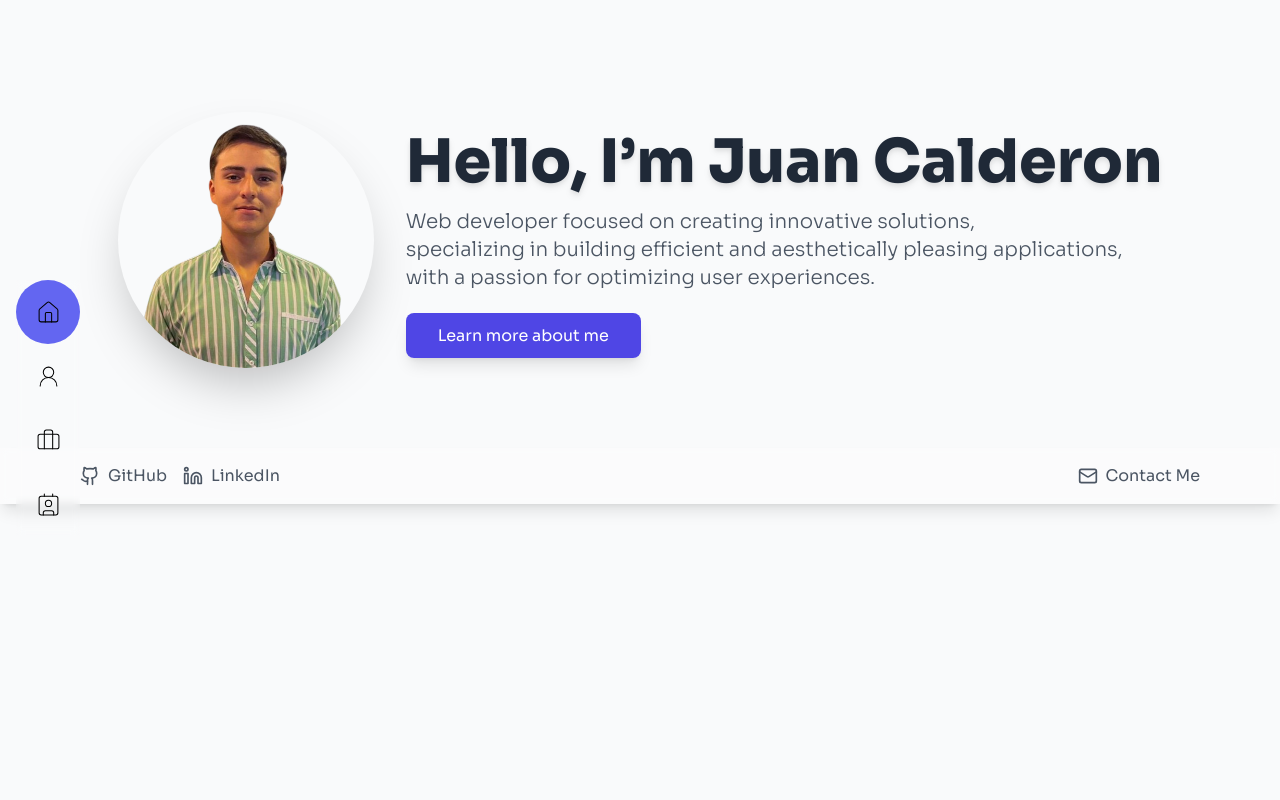
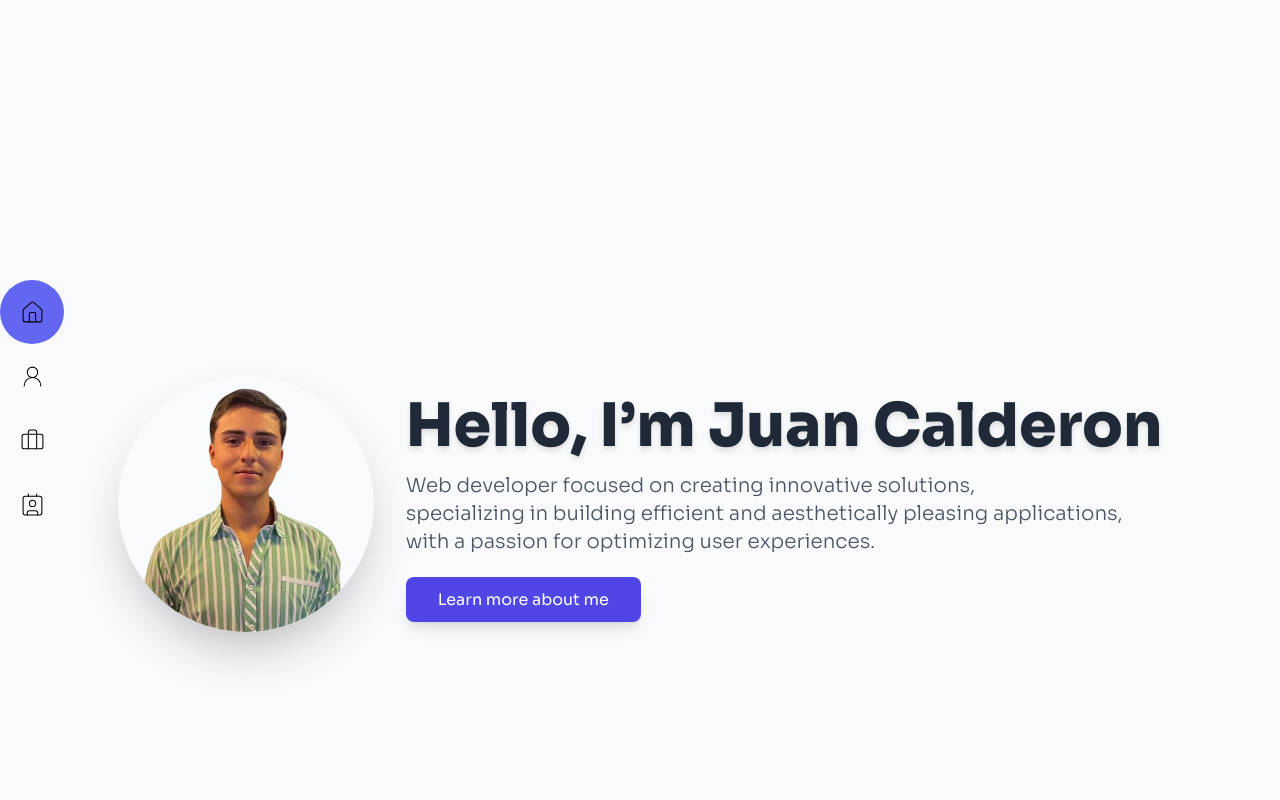
Before and after one commit to JuanCalderon2005/InteractivePortfolio, a Next.js app: page / in a window 1280 px wide. Shown: the top 800 px of the page. Built offline with nearby package versions, Linux system fonts and the light colour scheme.

Commit message:
Refactor NavBar component to add sticky behavior on scroll

```diff
--- a/src/app/components/NavBar.tsx
+++ b/src/app/components/NavBar.tsx
@@ -1,33 +1,43 @@
 'use client'
-import React, { useState } from 'react'
-import { itemsNavbar } from '../../../data'
-import Link from 'next/link'
-import { usePathname } from 'next/navigation'
-import { MotionTransition } from './transition-component'
-import { HiMenu, HiX } from 'react-icons/hi'
+import React, { useState, useEffect } from 'react';
+import { itemsNavbar } from '../../../data';
+import Link from 'next/link';
+import { usePathname } from 'next/navigation';
+import { MotionTransition } from './transition-component';
 
-const NavBar = () => {
-    const [menuOpen, setMenuOpen] = useState(false)
-    const pathname = usePathname()
+interface NavbarItem {
+    id: number;
+    link: string;
+    icon: React.ReactNode;
+}
 
-    const toggleMenu = () => {
-        setMenuOpen(!menuOpen)
-    }
+const NavBar: React.FC = () => {
+    const pathname = usePathname();
+    const [isSticky, setIsSticky] = useState(false);
+
+    useEffect(() => {
+        const handleScroll = () => {
+            const windowScrollY = window.scrollY;
+            const threshold = 50; // Ajusta este valor según tu diseño
+            setIsSticky(windowScrollY > threshold);
+        };
+
+        window.addEventListener('scroll', handleScroll);
+
+        return () => window.removeEventListener('scroll', handleScroll);
+    }, []);
 
     return (
-        <MotionTransition position='right' className="fixed z-40 flex flex-col md:flex-row items-center justify-center h-auto md:h-full w-full md:w-auto md:ml-4 top-0 md:top-2 p-2 md:p-0 bg-transparent">
-            <button
-                onClick={toggleMenu}
-                className="md:hidden absolute top-7 right-4 z-50 text-indigo-500"
+        <MotionTransition position="right" className="fixed z-40 flex flex-col md:flex-row items-center justify-center h-auto md:h-full w-full md:w-auto top-0 md:top-2  md:p-0 transition-transform duration-300 ease-in-out">
+            <nav
+                className={`flex flex-row md:flex-col items-center justify-evenly w-full md:w-auto bg-white/30 md:bg-transparent backdrop-blur-sm md:shadow-none rounded-full md:rounded-none shadow-lg p-2 md:p-0 transition-transform duration-300 ease-in-out ${isSticky ? '-translate-y-full md:translate-y-0' : ''
+                    }`}
             >
-                {menuOpen ? <HiX size={28} /> : <HiMenu size={28} />}
-            </button>
-
-            <nav className={`flex flex-row md:flex-col items-center justify-evenly w-full md:w-auto bg-white/30 md:bg-transparent backdrop-blur-sm md:shadow-none rounded-full md:rounded-none shadow-lg p-2 md:p-0 transition-transform duration-300 ease-in-out ${menuOpen ? 'translate-y-0' : '-translate-y-full md:translate-y-0'}`}>
-                {itemsNavbar.map((item) => (
+                {itemsNavbar.map((item: NavbarItem) => (
                     <div
                         key={item.id}
-                        className={`flex items-center justify-center w-12 h-12 md:w-16 md:h-16 transition duration-150 rounded-full cursor-pointer ${pathname === item.link ? 'bg-indigo-500' : 'hover:bg-indigo-300'}`}
+                        className={`flex items-center justify-center w-12 h-12 md:w-16 md:h-16 transition duration-150 rounded-full cursor-pointer ${pathname === item.link ? 'bg-indigo-500' : 'hover:bg-indigo-300'
+                            }`}
                     >
                         <Link href={item.link} className="flex items-center justify-center h-full w-full">
                             {item.icon}
@@ -36,7 +46,7 @@ const NavBar = () => {
                 ))}
             </nav>
         </MotionTransition>
-    )
-}
+    );
+};
 
-export default NavBar
+export default NavBar;
--- a/src/app/layout.tsx
+++ b/src/app/layout.tsx
@@ -24,7 +24,7 @@ export default function RootLayout({
     <html lang="en">
       <body
         className={`${sora.variable} font-Sora flex flex-col bg-gray-50 text-gray-950 relative
-        dark:bg-gray-900 dark:text-gray-50 dark:text-opacity-90 antialiased `}
+        dark:bg-gray-900 dark:text-gray-50 dark:text-opacity-90 antialiased mt-12 `}
       >
         <NavBar />
         {children}
--- a/src/app/page.tsx
+++ b/src/app/page.tsx
@@ -3,7 +3,7 @@ import Image from "next/image";
 export default function Home() {
   return (
     <>
-      <section className="h-full flex flex-col items-center justify-center  md:flex-row  text-center md:text-left pt-10  md:pt-28 px-4 z-10">
+      <section className="h-screen flex flex-col items-center justify-center  md:flex-row  text-center md:text-left pt-10  md:pt-28 px-4 z-10">
         <div className="mb-8 md:mb-0 md:mr-8">
           <Image
             width={256}
```
